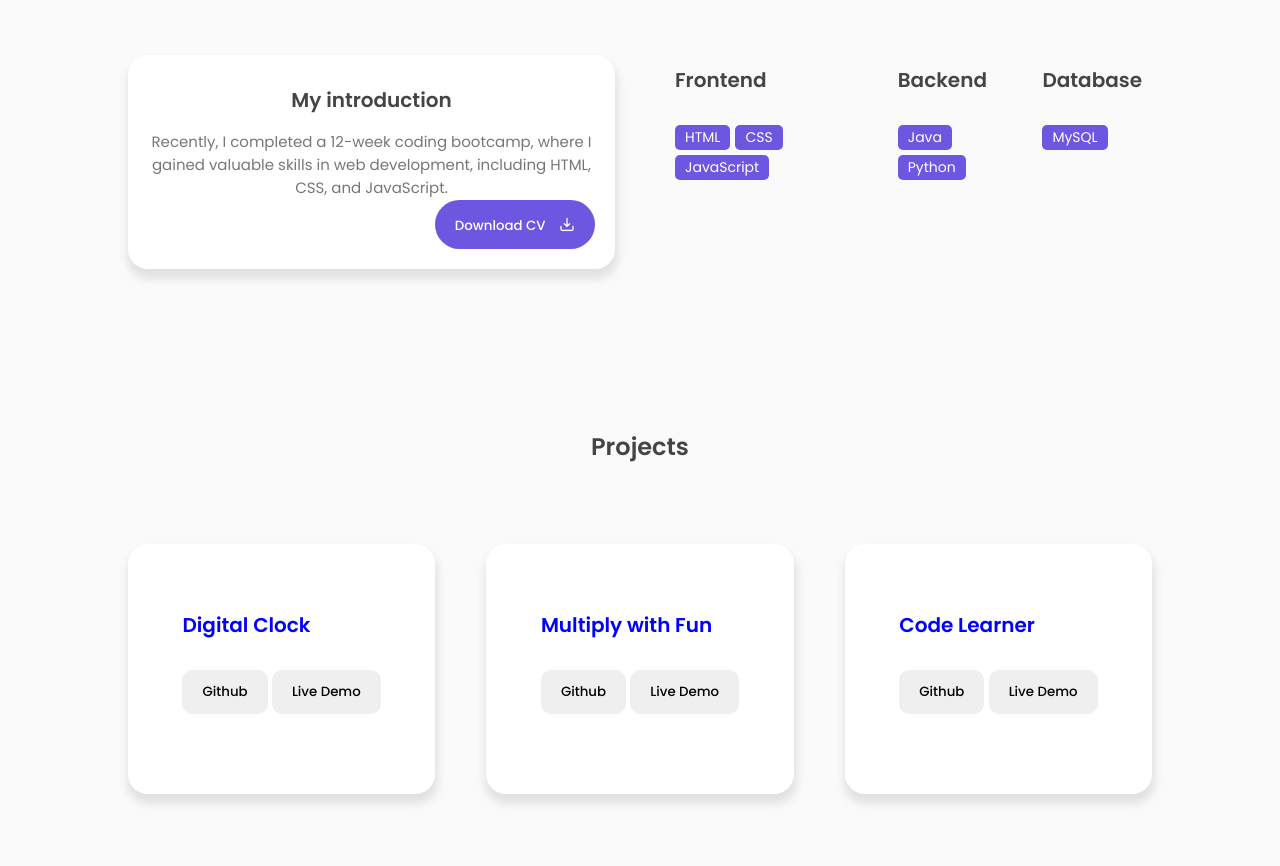
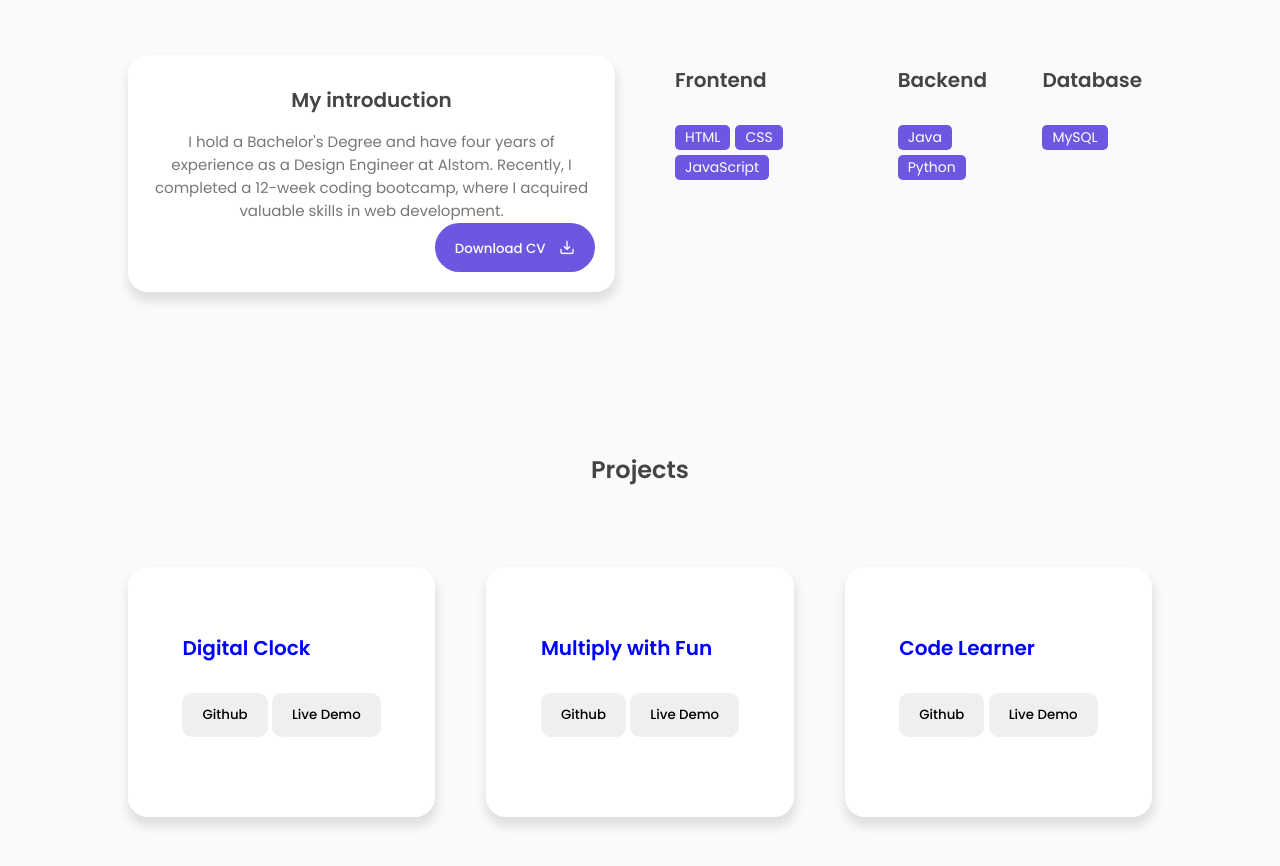
Before and after one commit to Nayini/swapnika-nayini-portfolio, a plain HTML site: page index.html in a window 1280 px wide. Shown: the part 940-1806 px from the top of the page. Drawn offline with nearby package versions, Linux system fonts and the light colour scheme.

Commit message:
update in about section

```diff
--- a/index.html
+++ b/index.html
@@ -114,9 +114,10 @@
               <div class="about-info">
                 <h3>My introduction</h3>
                 <p>
-                  Recently, I completed a 12-week coding bootcamp, where I
-                  gained valuable skills in web development, including HTML,
-                  CSS, and JavaScript.
+                  I hold a Bachelor's Degree and have four years of experience
+                  as a Design Engineer at Alstom. Recently, I completed a
+                  12-week coding bootcamp, where I acquired valuable skills in
+                  web development.
                 </p>
                 <div class="about-btn">
                   <button class="btn">
```
